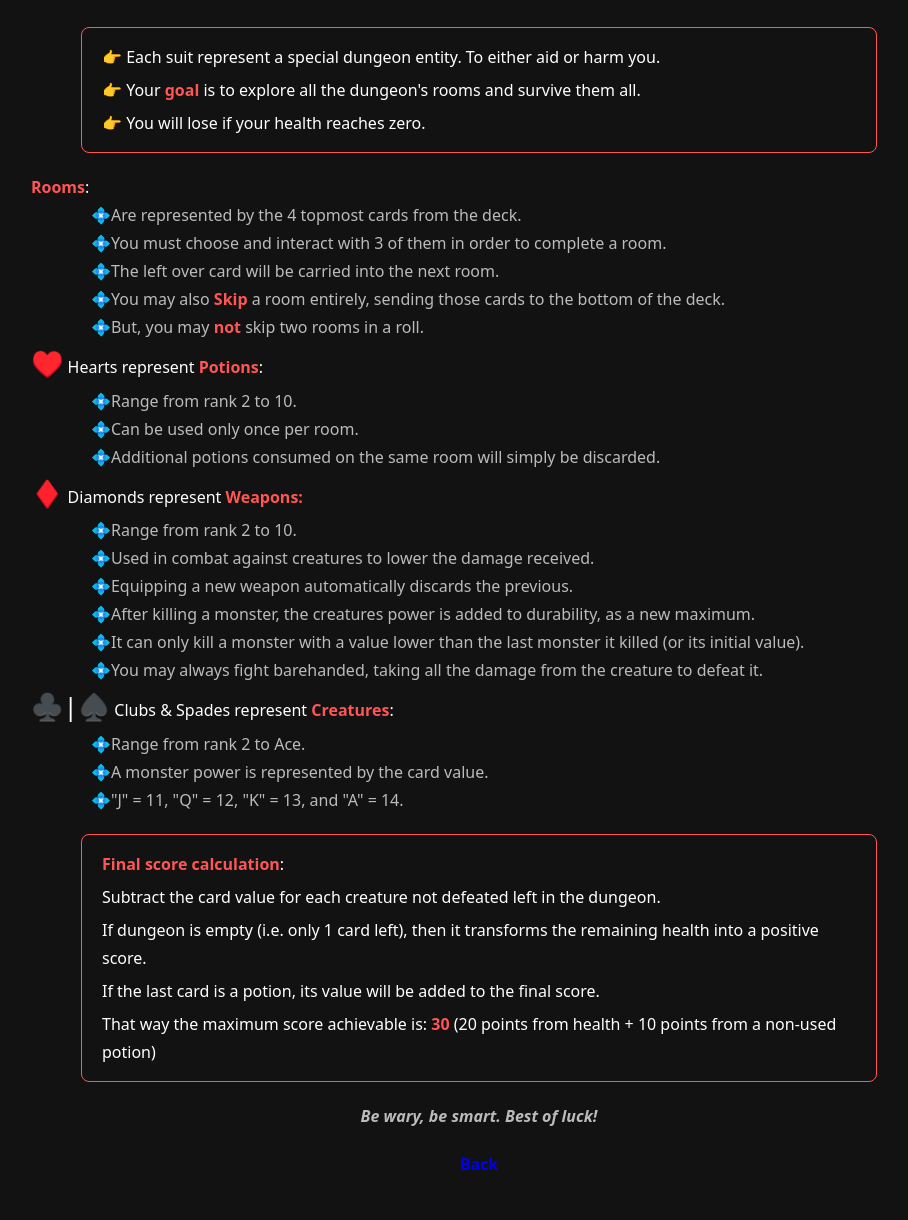
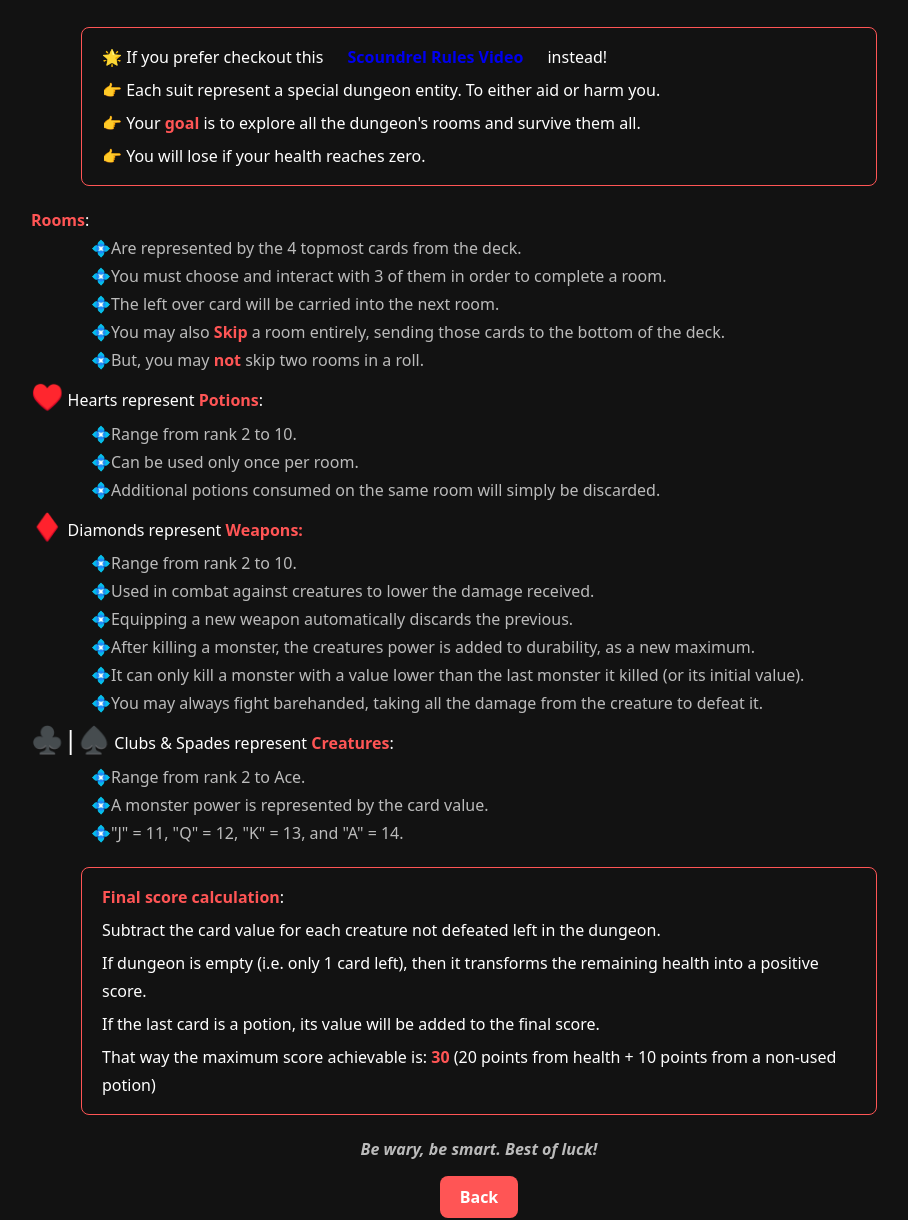
Before and after one commit to matecg/scoundrel-web, a website: page rules.html in a window 1280 px wide. Shown: the part 96-1316 px from the top of the page, without its empty margins (161-1069 px from the left). Drawn offline with Linux system fonts and the light colour scheme.

Commit message:
update README.md and rules page with a video about the game rules

```diff
--- a/rules.html
+++ b/rules.html
@@ -11,6 +11,7 @@
 <body class="rules">
   <h2>Rules</h2>
   <div class="rules-ps">
+    <p>🌟 If you prefer checkout this <a class="fake-button" href="https://www.youtube.com/watch?v=Gt2tYzM93h4" target="_blank">Scoundrel Rules Video</a> instead!</p>
     <p>👉 Each suit represent a special dungeon entity. To either aid or harm you.</p>
     <p>👉 Your <strong class="highlight">goal</strong> is to explore all the dungeon's rooms and survive them all.</p>
     <p>👉 You will lose if your health reaches zero.</p>
@@ -62,7 +63,7 @@
 
   <div class="rules-footer">
     <p class="closing-msg"><em>Be wary, be smart. Best of luck!</em></p>
-    <p><a href="index.html" class="fake-button">Back</a></p>
+    <p><a href="index.html" class="fake-button fill-btn">Back</a></p>
   </div>
   <script>
     if (
```
Also changed, not shown: README.md.
